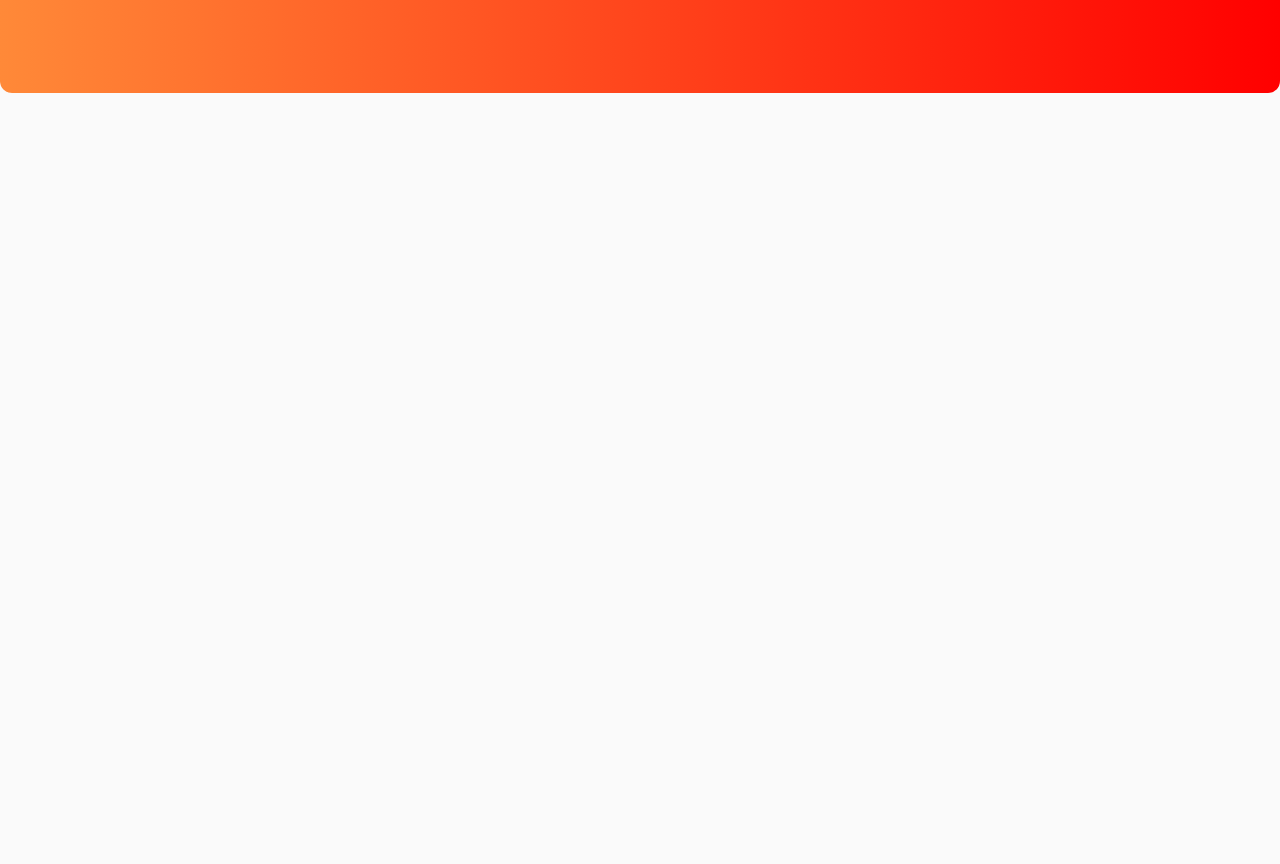
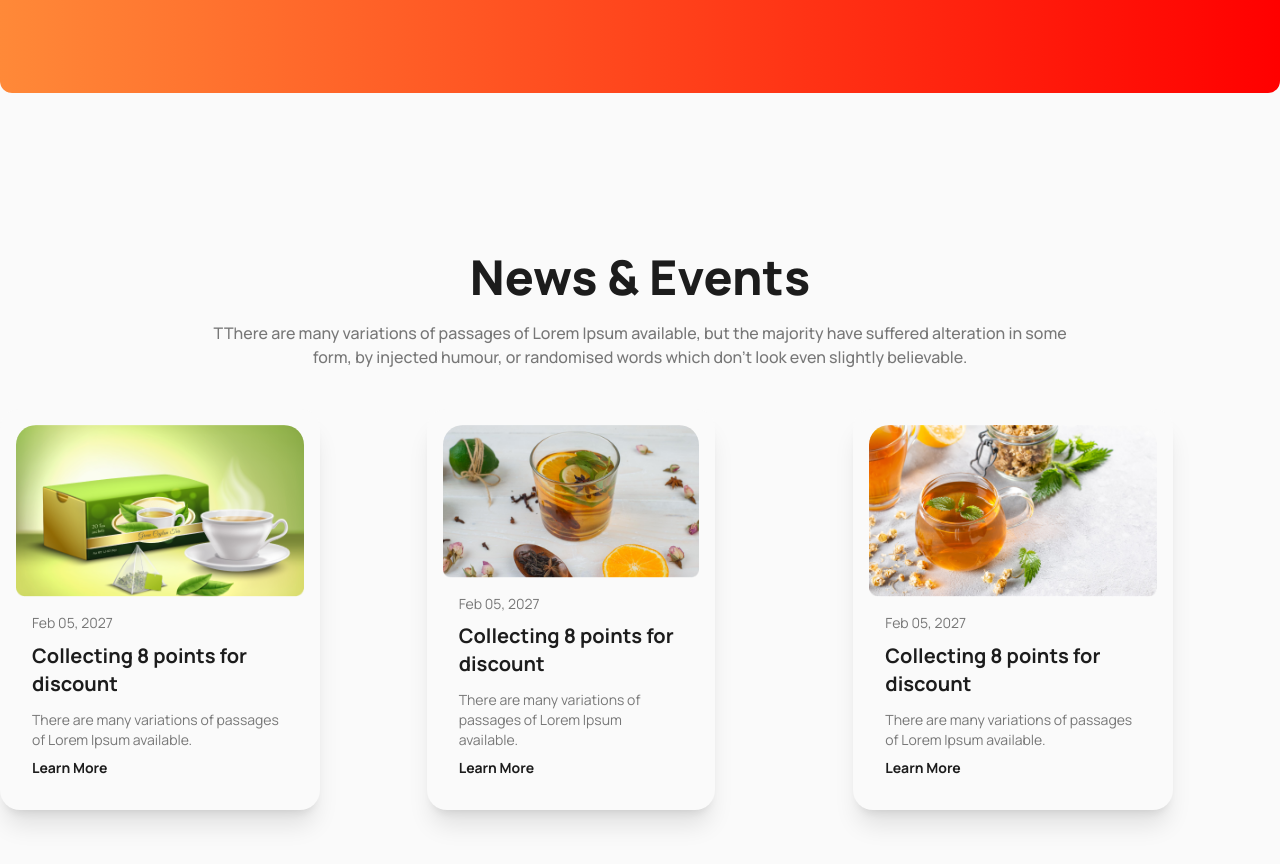
Before and after one commit to anfal11/tea-house, a plain HTML site: page index.html in a window 1280 px wide. Shown: the part 2703-3567 px from the top of the page. Before the commit the page ends 2956 px from the top, so only its background shows below. Drawn offline with nearby package versions, Linux system fonts and the light colour scheme.

Commit message:
card section done

```diff
--- a/index.html
+++ b/index.html
@@ -190,6 +190,45 @@
                 </div>
             </div>
         </section>
+
+        <!-- News and event section -->
+        <section class="text-center my-20 md:my-40">
+            <h3 class="text-5xl font-extrabold text-primary mb-5 px-5">News & Events</h3>
+            <p class="text-secondary font-medium max-w-4xl mx-auto px-5 mb-10">TThere are many variations of passages of Lorem Ipsum available, but the majority have suffered alteration in some form, by injected humour, or randomised words which don't look even slightly believable. </p>
+            <!-- cards -->
+            <div class="grid grid-cols-1 md:grid-cols-2 lg:grid-cols-3">
+                <div class="card card-compact w-80 bg-base-100 shadow-xl p-4">
+                    <figure><img src="./images/news-1.png" alt="Shoes" /></figure>
+                    <div class="card-body">
+                        <p class="text-left text-secondary">Feb 05, 2027</p>
+                      <h2 class="card-title text-primary text-left">Collecting 8 points for <br> discount</h2>
+                      <p class="text-left text-secondary">There are many variations of passages of Lorem Ipsum available.</p>
+                        <h2 class="text-left text-primary font-bold">Learn More</h2>
+
+                    </div>
+                  </div>
+                <div class="card card-compact w-72 bg-base-100 shadow-xl p-4">
+                    <figure><img src="./images/news-2.png" alt="Shoes" /></figure>
+                    <div class="card-body">
+                        <p class="text-left text-secondary">Feb 05, 2027</p>
+                      <h2 class="card-title text-primary text-left">Collecting 8 points for <br> discount</h2>
+                      <p class="text-left text-secondary">There are many variations of passages of Lorem Ipsum available.</p>
+                        <h2 class="text-left text-primary font-bold">Learn More</h2>
+
+                    </div>
+                  </div>
+                <div class="card card-compact w-80 bg-base-100 shadow-xl p-4">
+                    <figure><img src="./images/news-3.png" alt="Shoes" /></figure>
+                    <div class="card-body">
+                        <p class="text-left text-secondary">Feb 05, 2027</p>
+                      <h2 class="card-title text-primary text-left">Collecting 8 points for <br> discount</h2>
+                      <p class="text-left text-secondary">There are many variations of passages of Lorem Ipsum available.</p>
+                        <h2 class="text-left text-primary font-bold">Learn More</h2>
+
+                    </div>
+                  </div>
+            </div>
+        </section>
     </main>
 
     <!-- Footer starts here -->
```
